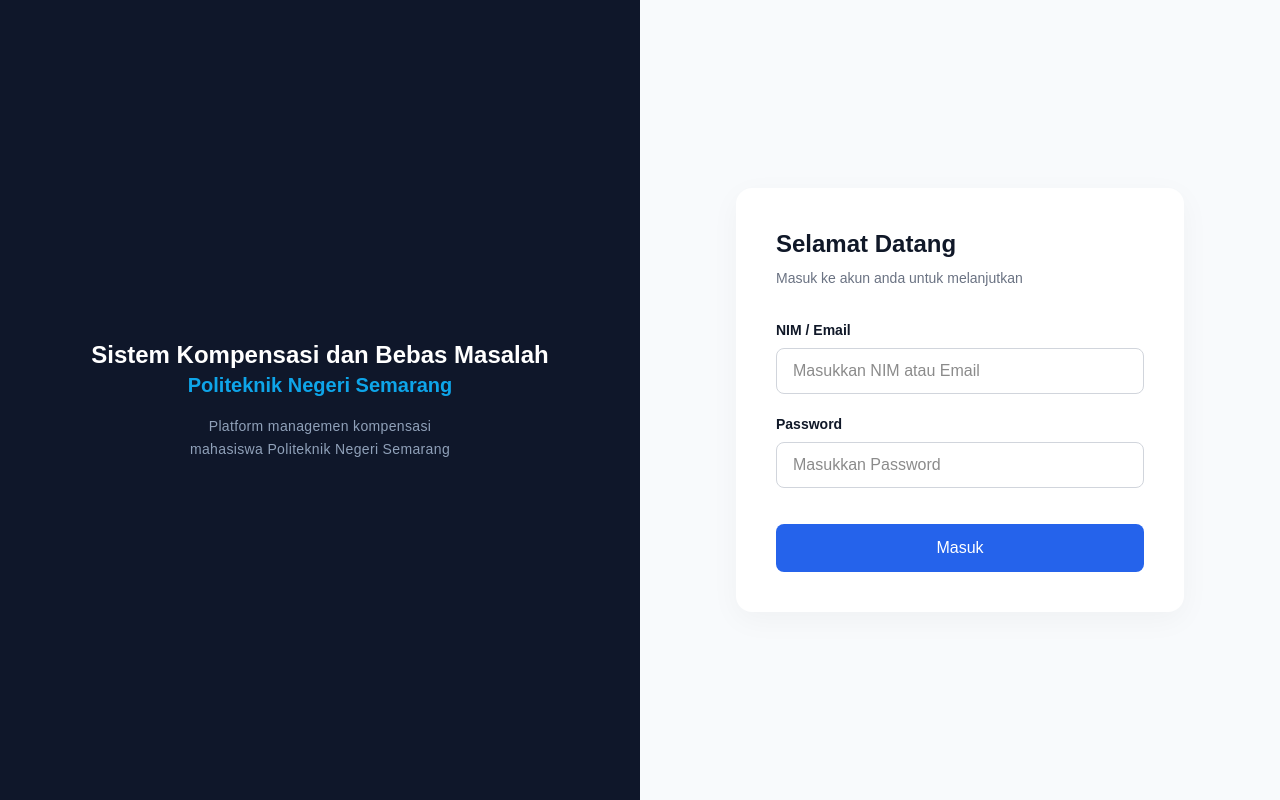
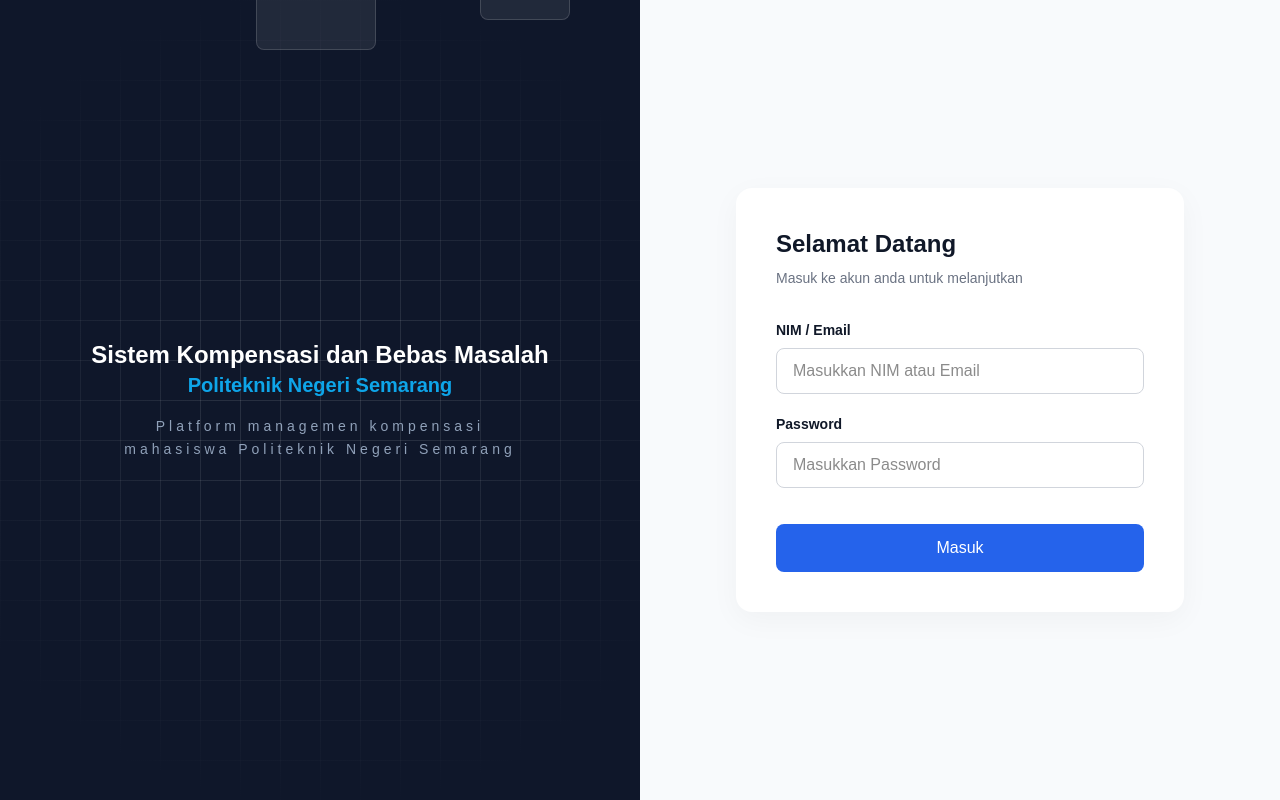
Before and after one commit to Akbarrama447/nextJS_kompensasi_bebas_masalah, a Next.js app: page /login in a window 1280 px wide. Built offline with nearby package versions, Linux system fonts and the light colour scheme.

Commit message:
Desain tampilan login pada desktop web

```diff
--- a/src/app/globals.css
+++ b/src/app/globals.css
@@ -1,15 +1,21 @@
 @import "tailwindcss";
 
 :root {
-  --background: #ffffff; /*warna card*/
-  --foreground: #171717; /*bawaan*/
+  --background: #ffffff;
+  /*warna card*/
+  --foreground: #171717;
+  /*bawaan*/
 
-  --bg-main: #F9FAFC; /*warna background web*/
+  --bg-main: #F9FAFC;
+  /*warna background web*/
 
-  --color-primary: #2764E1; /*warna icon, background tombol, dkk*/
-  --color-primary-dark: #1D3B81; /*warna sidebar*/
+  --color-primary: #2764E1;
+  /*warna icon, background tombol, dkk*/
+  --color-primary-dark: #1D3B81;
+  /*warna sidebar*/
 
-  --color-dark: #0F172A; /*icon yang terseleksi di sidebar*/
+  --color-dark: #0F172A;
+  /*icon yang terseleksi di sidebar*/
 }
 
 @theme inline {
@@ -31,3 +37,54 @@
   color: var(--foreground);
   font-family: Arial, Helvetica, sans-serif;
 }
+
+.bg-grid-pattern {
+  background-image:
+    linear-gradient(to right, rgba(255, 255, 255, 0.1) 1px, transparent 1px),
+    linear-gradient(to bottom, rgba(255, 255, 255, 0.1) 1px, transparent 1px);
+  background-size: 40px 40px;
+}
+
+@keyframes move-grid {
+  0% {
+    background-position: 0 0;
+  }
+
+  100% {
+    background-position: 40px 40px;
+  }
+}
+
+.animate-grid {
+  animation: move-grid 3s linear infinite;
+}
+
+@keyframes floatUp {
+  0% {
+    transform: translateY(100vh) rotate(0deg);
+    opacity: 0;
+  }
+
+  10% {
+    opacity: 0.5;
+  }
+
+  90% {
+    opacity: 0.5;
+  }
+
+  100% {
+    transform: translateY(-20vh) rotate(360deg);
+    opacity: 0;
+  }
+}
+
+.floating-square {
+  position: absolute;
+  top: -70px;
+  background-color: rgba(255, 255, 255, 0.08);
+  border: 1px solid rgba(255, 255, 255, 0.15);
+  border-radius: 8px;
+  animation: floatUp 15s infinite linear;
+  pointer-events: none;
+}
--- a/src/app/login/page.tsx
+++ b/src/app/login/page.tsx
@@ -40,8 +40,27 @@
   return (
     <div className="flex min-h-screen" suppressHydrationWarning>
       {/* Kolom Kiri - Branding */}
-      <div className="hidden lg:flex flex-col w-1/2 bg-[#0F172A] items-center justify-center p-12">
-        <div className="text-center space-y-4">
+      {/* Tambahkan 'relative' dan 'overflow-hidden' agar grid tidak keluar batas */}
+      <div className="relative hidden lg:flex flex-col w-1/2 bg-[#0F172A] items-center justify-center p-12 overflow-hidden">
+
+        {/* Elemen Animasi Background Grid */}
+        <div className="absolute inset-0 bg-grid-pattern animate-grid" />
+
+        {/* (Opsional) Efek Gradient Mask agar grid terlihat memudar secara elegan ke arah pinggir */}
+        <div className="absolute inset-0 bg-[radial-gradient(circle_at_center,transparent_20%,#0F172A_80%)]" />
+
+        {/* Elemen Kotak-Kotak Melayang */}
+        <div className="absolute inset-0 overflow-hidden pointer-events-none">
+          <div className="floating-square" style={{ left: '10%', width: '80px', height: '80px', animationDelay: '0s', animationDuration: '18s' }} />
+          <div className="floating-square" style={{ left: '25%', width: '40px', height: '40px', animationDelay: '2s', animationDuration: '12s' }} />
+          <div className="floating-square" style={{ left: '40%', width: '120px', height: '120px', animationDelay: '4s', animationDuration: '22s' }} />
+          <div className="floating-square" style={{ left: '60%', width: '60px', height: '60px', animationDelay: '1s', animationDuration: '15s' }} />
+          <div className="floating-square" style={{ left: '75%', width: '90px', height: '90px', animationDelay: '5s', animationDuration: '20s' }} />
+          <div className="floating-square" style={{ left: '90%', width: '50px', height: '50px', animationDelay: '3s', animationDuration: '14s' }} />
+        </div>
+
+        {/* Konten Teks - Tambahkan 'relative' dan 'z-10' agar posisi teks tetap di depan animasi */}
+        <div className="relative z-10 text-center space-y-4">
           <div>
             <h1 className="text-2xl font-bold text-white">
               Sistem Kompensasi dan Bebas Masalah
@@ -50,7 +69,7 @@
               Politeknik Negeri Semarang
             </h2>
           </div>
-          <p className="text-slate-400 text-sm tracking-wide leading-relaxed">
+          <p className="text-slate-400 text-sm tracking-[4px] leading-relaxed">
             Platform managemen kompensasi <br />
             mahasiswa Politeknik Negeri Semarang
           </p>
```
